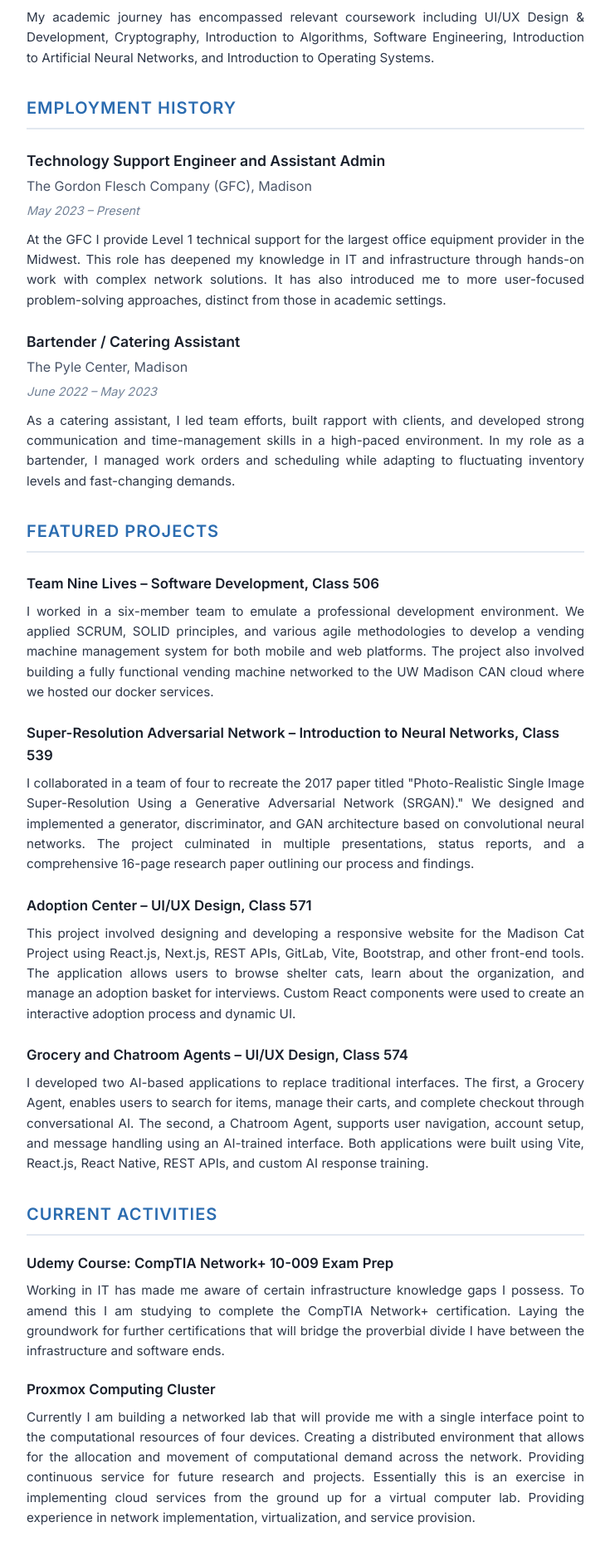
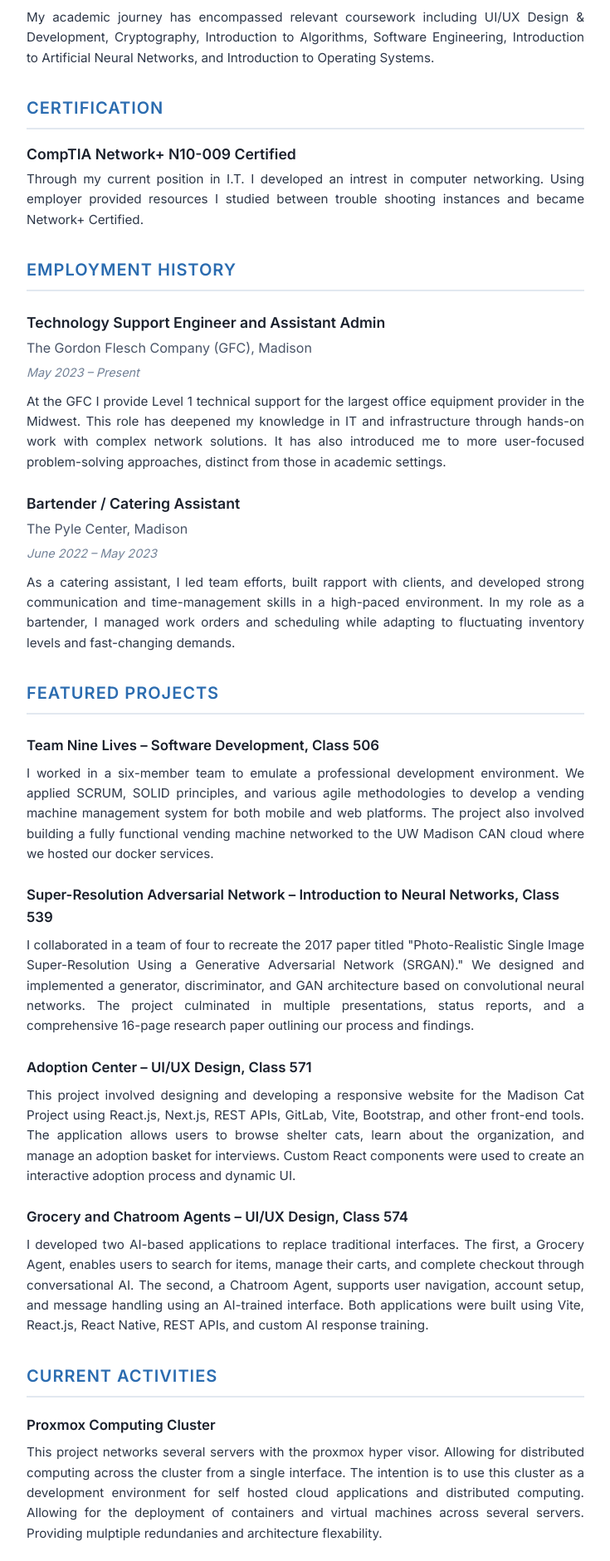
Before and after one commit to Daniel-T14/CV, a plain HTML site: page index.html in a window 1280 px wide. Shown: the part 639-2520 px from the top of the page at 83% size, without its empty margins (272-1007 px from the left). Drawn offline with Linux system fonts and the light colour scheme.

Commit message:
Update index.html

```diff
--- a/index.html
+++ b/index.html
@@ -208,7 +208,11 @@
     <div class="education-header">Bachelor of Science, Computer Science</div>
     <div class="education-school">University of Wisconsin–Madison</div>
     <div class="education-dates">August 2020 – May 2025</div>
+
     <p>My academic journey has encompassed relevant coursework including UI/UX Design & Development, Cryptography, Introduction to Algorithms, Software Engineering, Introduction to Artificial Neural Networks, and Introduction to Operating Systems.</p>
+    <h2>Certification</h2>
+    <div class="education-header">CompTIA Network+ N10-009 Certified</div>
+    <p>Through my current position in I.T. I developed an intrest in computer networking. Using employer provided resources I studied between trouble shooting instances and became Network+ Certified.<p>
 
     <h2>Employment History</h2>
     <div class="job-title">Technology Support Engineer and Assistant Admin</div>
@@ -235,10 +239,7 @@
     <p>I developed two AI-based applications to replace traditional interfaces. The first, a Grocery Agent, enables users to search for items, manage their carts, and complete checkout through conversational AI. The second, a Chatroom Agent, supports user navigation, account setup, and message handling using an AI-trained interface. Both applications were built using Vite, React.js, React Native, REST APIs, and custom AI response training.</p>
 
     <h2>Current Activities</h2>
-    <div class="course-title">Udemy Course: CompTIA Network+ 10-009 Exam Prep</div>
-    <p>Working in IT has made me aware of certain infrastructure knowledge gaps I possess. To amend this I am studying to complete the CompTIA Network+ certification. Laying the groundwork for further certifications that will bridge the proverbial divide I have between the infrastructure and software ends.</p>
-
     <div class="course-title">Proxmox Computing Cluster</div>
-    <p>Currently I am building a networked lab that will provide me with a single interface point to the computational resources of four devices. Creating a distributed environment that allows for the allocation and movement of computational demand across the network. Providing continuous service for future research and projects. Essentially this is an exercise in implementing cloud services from the ground up for a virtual computer lab. Providing experience in network implementation, virtualization, and service provision.</p>
+    <p>This project networks several servers with the proxmox hyper visor. Allowing for distributed computing across the cluster from a single interface. The intention is to use this cluster as a development environment for self hosted cloud applications and distributed computing. Allowing for the deployment of containers and virtual machines across several servers. Providing mulptiple redundanies and architecture flexability.</p>
 </body>
 </html>
```
